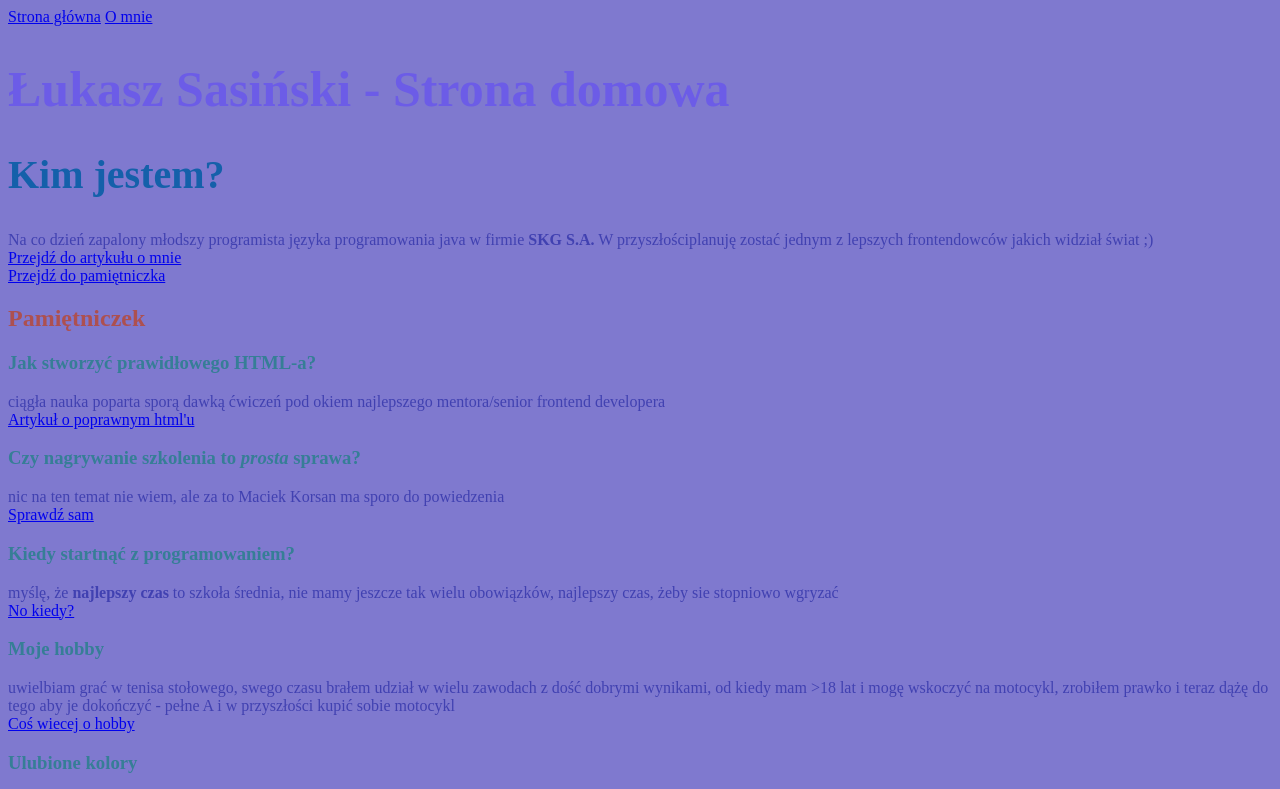
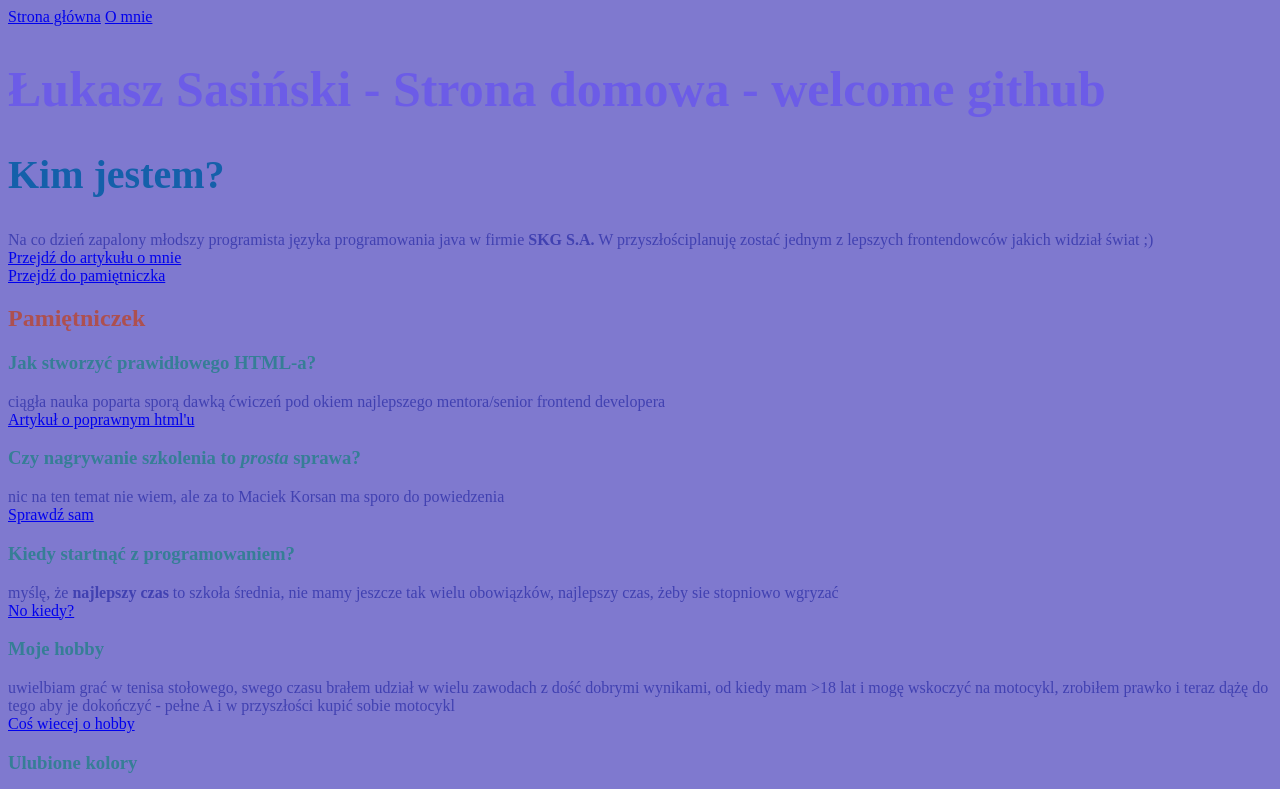
Before and after one commit to sasinskil/homepage, a plain HTML site: page index.html in a window 1280 px wide. Shown: the top 789 px of the page. Drawn offline with Linux system fonts and the light colour scheme.

Commit message:
new heading

```diff
--- a/index.html
+++ b/index.html
@@ -18,7 +18,7 @@
    <main id="main">
       <header>
          <h1 class="mainHeader">
-            Łukasz Sasiński - Strona domowa
+            Łukasz Sasiński - Strona domowa - welcome github
          </h1>
       </header>
       <section>
```
